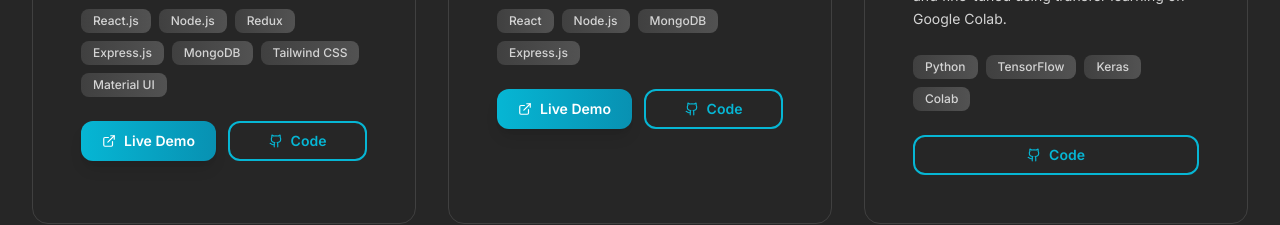
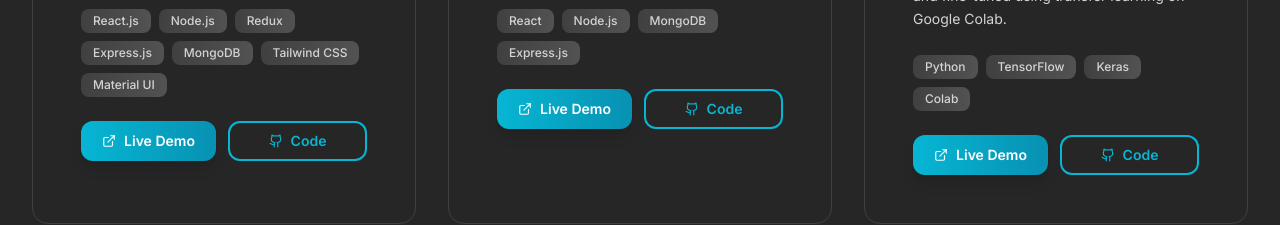
Before and after one commit to shkumar156/My-Personal-Dev-Portfolio, a React (Vite) app: page / in a window 1280 px wide. Shown: the part 4360-4585 px from the top of the page. Built offline with nearby package versions, Linux system fonts and the light colour scheme.

Commit message:
Update portfolio.js

```diff
--- a/src/data/portfolio.js
+++ b/src/data/portfolio.js
@@ -40,6 +40,7 @@ export const projects = [
       'https://repository-images.githubusercontent.com/78960087/e08d0380-3538-11ea-8100-3c74cc52a2d8',
     technologies: ['Python', 'TensorFlow', 'Keras', 'Colab'],
     category: 'AI',
+    liveUrl: 'https://huggingface.co/spaces/shkumar156/Cats-Classifier',
     githubUrl:
       'https://github.com/shkumar156/Cat-Breed-Prediction-Using-Kaggle-Dataset'
   },
```
